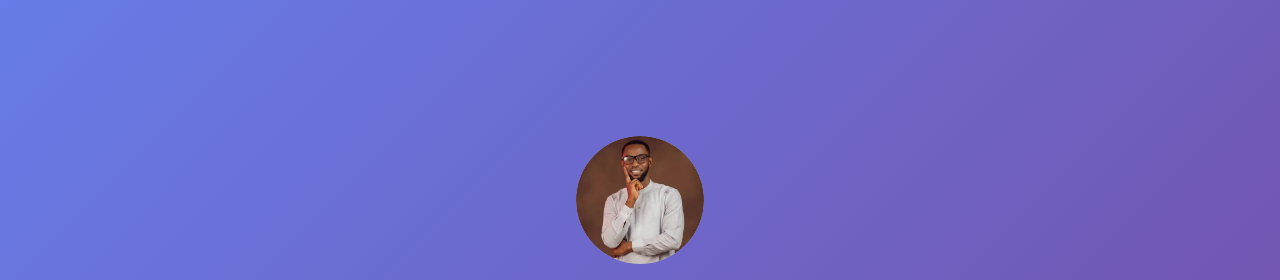
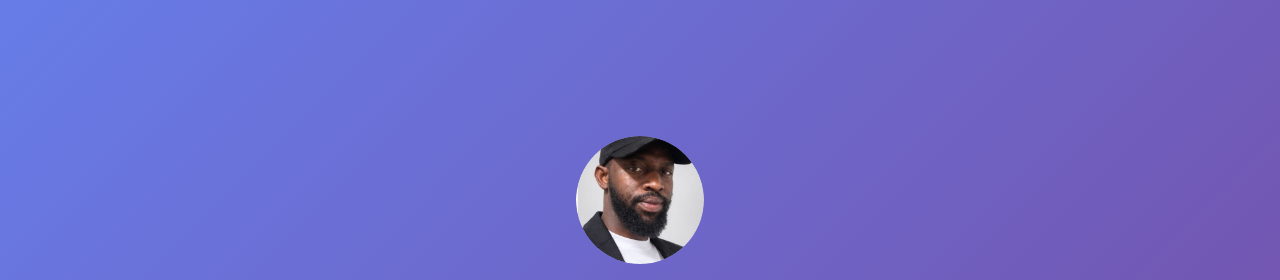
Before and after one commit to Emmalywebcreator/my-website, a website: page index.html in a window 1280 px wide. Shown: the part 64-344 px from the top of the page. Drawn offline with nearby package versions, Linux system fonts and the light colour scheme; files that its build step writes are made by us from their sources.

Commit message:
refactor: Modifiled index.html, added images/hero-pics.jpg

```diff
--- a/index.html
+++ b/index.html
@@ -52,7 +52,7 @@
         <div class="max-w-6xl mx-auto px-4 sm:px-6 lg:px-8 text-center text-white">
             <div class="mb-8">
                 <div class="w-32 h-32 bg-white bg-opacity-20 rounded-full mx-auto mb-6 flex items-center justify-center overflow-hidden">
-                  <img src="images/image.png" alt="Emmanuel Ohwoka Photo" class="w-full h-full rounded-full object-cover">
+                  <img src="images/hero-pics.jpg" alt="Emmanuel Ohwoka Photo" class="w-full h-full rounded-full object-cover">
                 </div>
                 <h1 class="text-5xl md:text-6xl font-bold mb-4">Emmanuel Ohwoka</h1>
                 <p class="text-xl md:text-2xl mb-8 text-blue-100">Software Engineer & AWS Solutions Architect</p>
```
Also changed, not shown: images/hero-pics.jpg (added).
